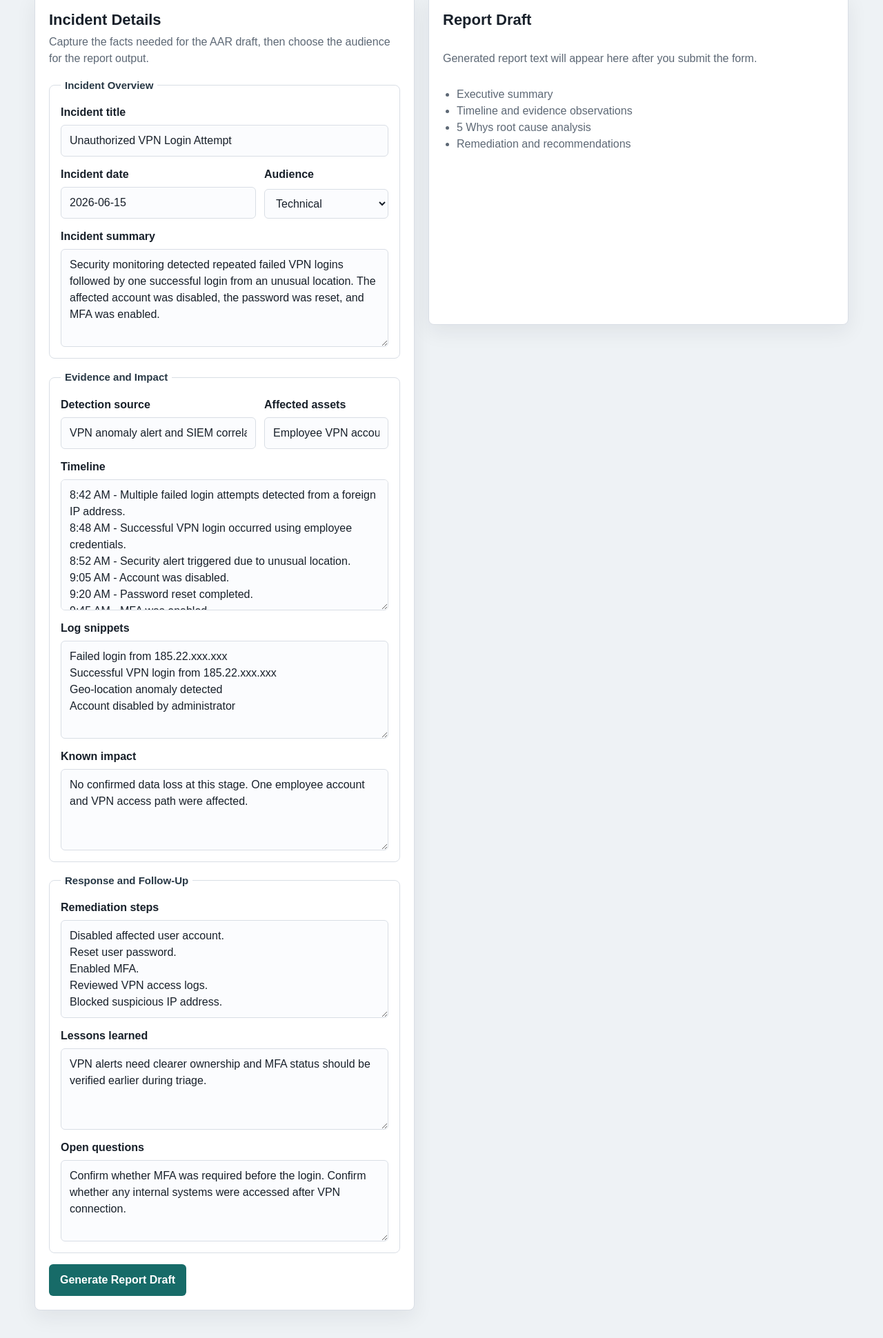
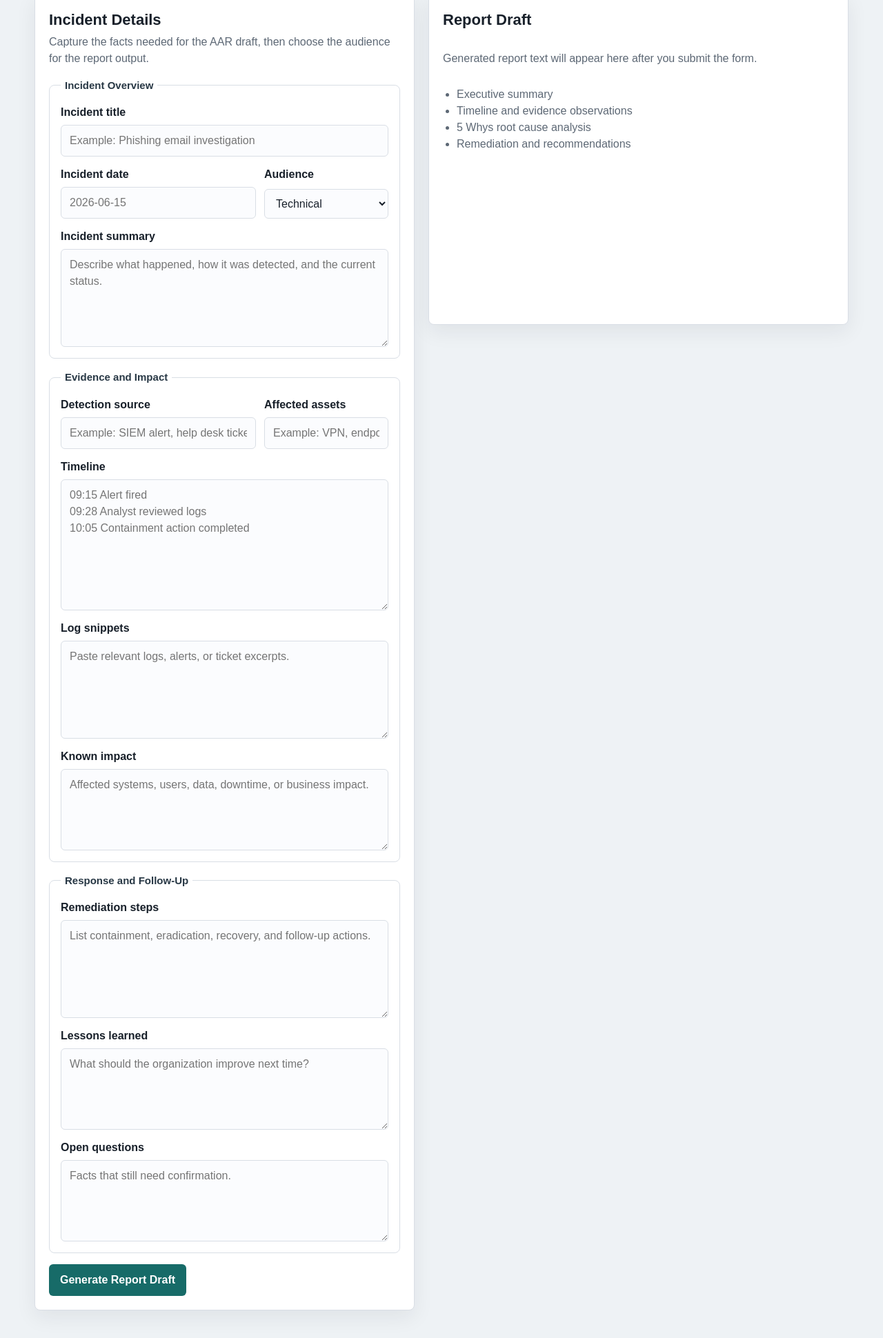
Before and after one commit to bandiwho/aar-generator-capstone, a FastAPI app: page / in a window 1280 px wide. Shown: the part 208-2148 px from the top of the page at 69% size. Run offline with FastAPI, Linux system fonts and the light colour scheme.

Commit message:
updated prefilled section index and added section to sample

```diff
--- a/aar_generator/templates/index.html
+++ b/aar_generator/templates/index.html
@@ -25,13 +25,13 @@
             <legend>Incident Overview</legend>
             <label>
               Incident title
-              <input name="title" required minlength="3" value="Unauthorized VPN Login Attempt" placeholder="Example: Unauthorized VPN access investigation">
+              <input name="title" required minlength="3" placeholder="Example: Phishing email investigation">
             </label>
 
             <div class="row">
               <label>
                 Incident date
-                <input name="incident_date" required value="2026-06-15" placeholder="2026-06-15">
+                <input name="incident_date" required placeholder="2026-06-15">
               </label>
 
               <label>
@@ -46,7 +46,7 @@
 
             <label>
               Incident summary
-              <textarea name="incident_summary" required minlength="20" rows="5" placeholder="Describe what happened, how it was detected, and the current status.">Security monitoring detected repeated failed VPN logins followed by one successful login from an unusual location. The affected account was disabled, the password was reset, and MFA was enabled.</textarea>
+              <textarea name="incident_summary" required minlength="20" rows="5" placeholder="Describe what happened, how it was detected, and the current status."></textarea>
             </label>
           </fieldset>
 
@@ -55,36 +55,28 @@
             <div class="row">
               <label>
                 Detection source
-                <input name="detection_source" value="VPN anomaly alert and SIEM correlation rule" placeholder="Example: SIEM alert, help desk ticket, EDR alert">
+                <input name="detection_source" placeholder="Example: SIEM alert, help desk ticket, EDR alert">
               </label>
 
               <label>
                 Affected assets
-                <input name="affected_assets" value="Employee VPN account and remote access service" placeholder="Example: VPN, endpoint, database, cloud account">
+                <input name="affected_assets" placeholder="Example: VPN, endpoint, database, cloud account">
               </label>
             </div>
 
             <label>
               Timeline
-              <textarea name="timeline" required minlength="20" rows="7" placeholder="09:15 Alert fired&#10;09:28 Analyst reviewed VPN logs&#10;10:05 Account disabled">8:42 AM - Multiple failed login attempts detected from a foreign IP address.
-8:48 AM - Successful VPN login occurred using employee credentials.
-8:52 AM - Security alert triggered due to unusual location.
-9:05 AM - Account was disabled.
-9:20 AM - Password reset completed.
-9:45 AM - MFA was enabled.</textarea>
+              <textarea name="timeline" required minlength="20" rows="7" placeholder="09:15 Alert fired&#10;09:28 Analyst reviewed logs&#10;10:05 Containment action completed"></textarea>
             </label>
 
             <label>
               Log snippets
-              <textarea name="log_snippets" rows="5" placeholder="Paste relevant logs, alerts, or ticket excerpts.">Failed login from 185.22.xxx.xxx
-Successful VPN login from 185.22.xxx.xxx
-Geo-location anomaly detected
-Account disabled by administrator</textarea>
+              <textarea name="log_snippets" rows="5" placeholder="Paste relevant logs, alerts, or ticket excerpts."></textarea>
             </label>
 
             <label>
               Known impact
-              <textarea name="known_impact" rows="4" placeholder="Affected systems, users, data, downtime, or business impact.">No confirmed data loss at this stage. One employee account and VPN access path were affected.</textarea>
+              <textarea name="known_impact" rows="4" placeholder="Affected systems, users, data, downtime, or business impact."></textarea>
             </label>
           </fieldset>
 
@@ -92,21 +84,17 @@ Account disabled by administrator</textarea>
             <legend>Response and Follow-Up</legend>
             <label>
               Remediation steps
-              <textarea name="remediation_steps" required minlength="10" rows="5" placeholder="List containment, eradication, recovery, and follow-up actions.">Disabled affected user account.
-Reset user password.
-Enabled MFA.
-Reviewed VPN access logs.
-Blocked suspicious IP address.</textarea>
+              <textarea name="remediation_steps" required minlength="10" rows="5" placeholder="List containment, eradication, recovery, and follow-up actions."></textarea>
             </label>
 
             <label>
               Lessons learned
-              <textarea name="lessons_learned" rows="4" placeholder="What should the organization improve next time?">VPN alerts need clearer ownership and MFA status should be verified earlier during triage.</textarea>
+              <textarea name="lessons_learned" rows="4" placeholder="What should the organization improve next time?"></textarea>
             </label>
 
             <label>
               Open questions
-              <textarea name="open_questions" rows="4" placeholder="Facts that still need confirmation.">Confirm whether MFA was required before the login. Confirm whether any internal systems were accessed after VPN connection.</textarea>
+              <textarea name="open_questions" rows="4" placeholder="Facts that still need confirmation."></textarea>
             </label>
           </fieldset>
 
```
Also changed, not shown: data/sample_incidents.json (+5 -5 lines).
